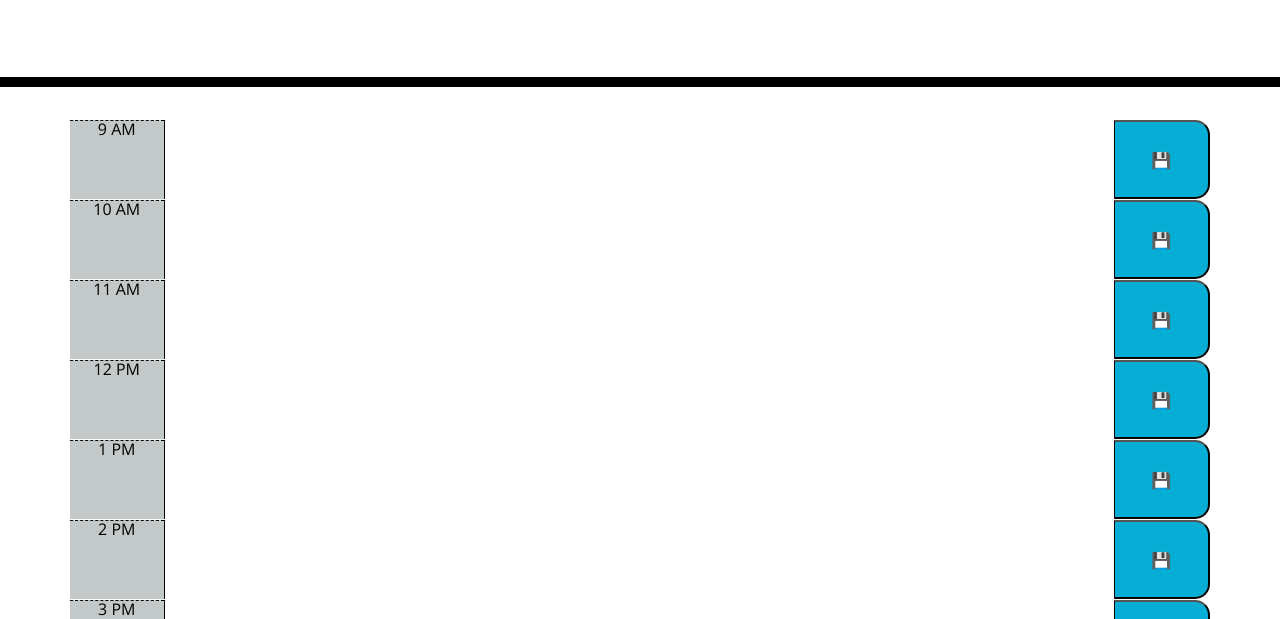
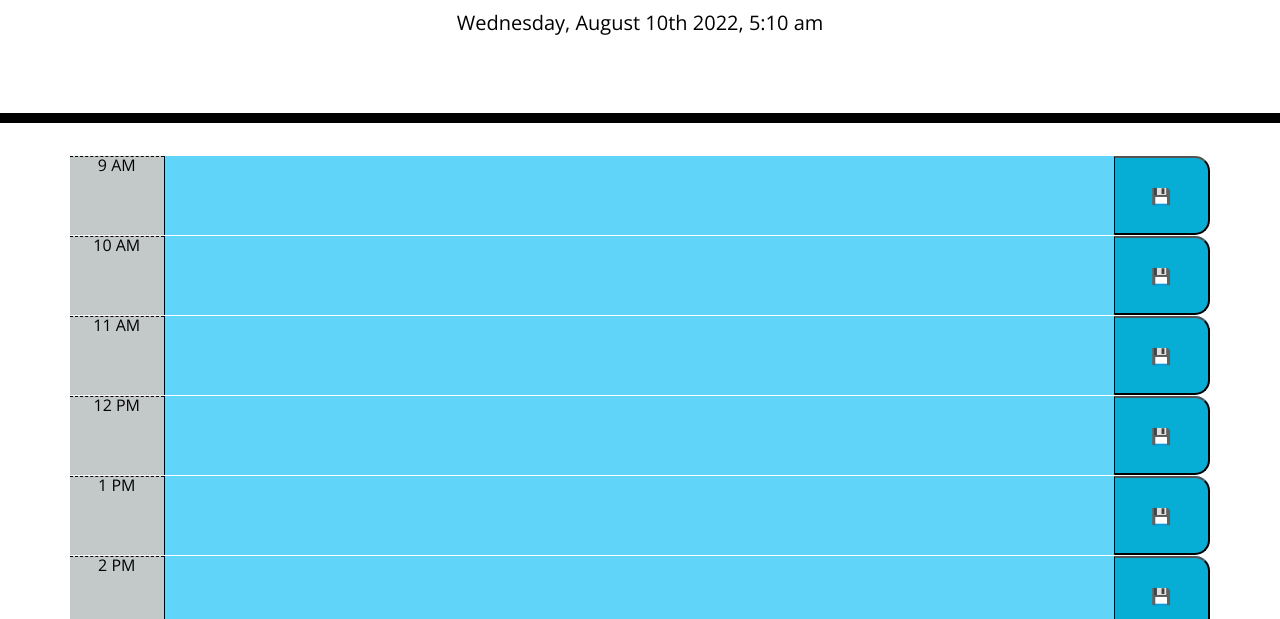
Before and after one commit to hiashley/Work-Day-Scheduler-Challenge-5, a plain HTML site: page index.html in a window 1280 px wide. Shown: the part 181-800 px from the top of the page. Drawn offline with nearby package versions, Linux system fonts and the light colour scheme; the site is published under a folder, as on GitHub Pages, so addresses that start at the root find nothing.

Commit message:
changed js

```diff
--- a/index.html
+++ b/index.html
@@ -79,6 +79,6 @@
 
     <script src="https://cdnjs.cloudflare.com/ajax/libs/jquery/3.2.1/jquery.min.js"></script>
     <script src="https://cdnjs.cloudflare.com/ajax/libs/moment.js/2.24.0/moment.min.js"></script>
-    <script src="/assets/script.js"></script>
+    <script src="./assets/script.js"></script>
   </body>
 </html>
```
